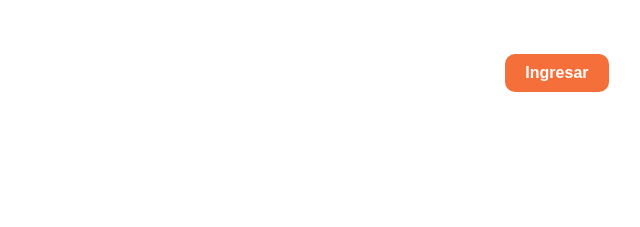
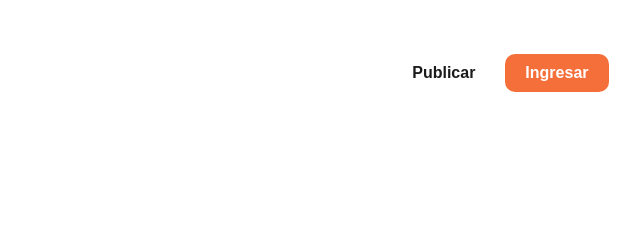
Before and after one commit to Vinici0/Fundamentos-Web, a plain HTML site: page index.html in a window 1280 px wide. Shown: the top 227 px of the page, 640-1280 px from the left. Drawn offline with Linux system fonts and the light colour scheme; a web font is replaced by a local one.

Commit message:
Commit reedicion 3

```diff
--- a/Estilos/estilosMapa.css
+++ b/Estilos/estilosMapa.css
@@ -93,6 +93,11 @@ header .ingresar {
     line-height:70px;
     color:#292828;
 }
+header .publicarn {
+    float: right;
+    line-height: 70px;
+    color: #f2f2f2;
+}
 .logo{
     float:left;
 
@@ -117,6 +122,22 @@ header .ingresar a:hover {
 	border-radius:10px;
 }
 
+header .publicarn a {
+    display: inline-block;
+    color: rgb(29, 28, 28);
+    text-decoration: none;
+    padding: 10px 20px;
+    line-height: normal;
+    font-size: 20px;
+    font-weight: bold;
+    margin-left: 10px;
+    font: 100% sans-serif;
+}
+
+header .publicarn a:hover {
+    background: #48afaf;
+    border-radius: 50px;
+}
 
 /*Uso del contenedor Grid*/
 .mapa{
--- a/Estilos/estilosPaginaPri.css
+++ b/Estilos/estilosPaginaPri.css
@@ -98,6 +98,11 @@ header .ingresar {
     line-height:70px;
     color:#292828;
 }
+header .publicarn {
+    float: right;
+    line-height: 70px;
+    color: #f2f2f2;
+}
 .logo{
     float:left;
 
@@ -121,6 +126,23 @@ header .ingresar a {
 header .ingresar a:hover {
 	background:rgb(24, 175, 175);
 	border-radius:10px;
+}
+
+header .publicarn a {
+    display: inline-block;
+    color: rgb(29, 28, 28);
+    text-decoration: none;
+    padding: 10px 20px;
+    line-height: normal;
+    font-size: 20px;
+    font-weight: bold;
+    margin-left: 10px;
+    font: 100% sans-serif;
+}
+
+header .publicarn a:hover {
+    background: #48afaf;
+    border-radius: 50px;
 }
 
 /*Formulario*/
--- a/Estilos/propiedades.css
+++ b/Estilos/propiedades.css
@@ -114,7 +114,7 @@ header .publicarn a {
 }
 
 header .publicarn a:hover {
-  background: #f4f5f5;
+  background: #48afaf;
   border-radius: 50px;
 }
 
--- a/index.html
+++ b/index.html
@@ -34,8 +34,11 @@
                             <a href="#"><img src="img/V2Logo.jpg" alt="" class="imaLogo"></a>
                     </nav>
 
+                    <nav class="publicarn">
+                        <a href="#"><b>Publicar</b></a>
+                    </nav>
+                    <ul class="nav">
 
-                    <ul class="nav">
                         <li><a href="">Comprar  <!--imagen es para el ícono de flecha hacia abajo--> <img
                                     src="https://img2.freepng.es/20180531/iru/kisspng-drop-down-list-menu-arrow-button-5b1060b90a7402.3226348815277999930428.jpg"
                                     alt="" width="10px" height="7px"> </a>
```
Also changed, not shown: mapa.html (+5 -0 lines), propiedades.html (+1 -1 lines).
